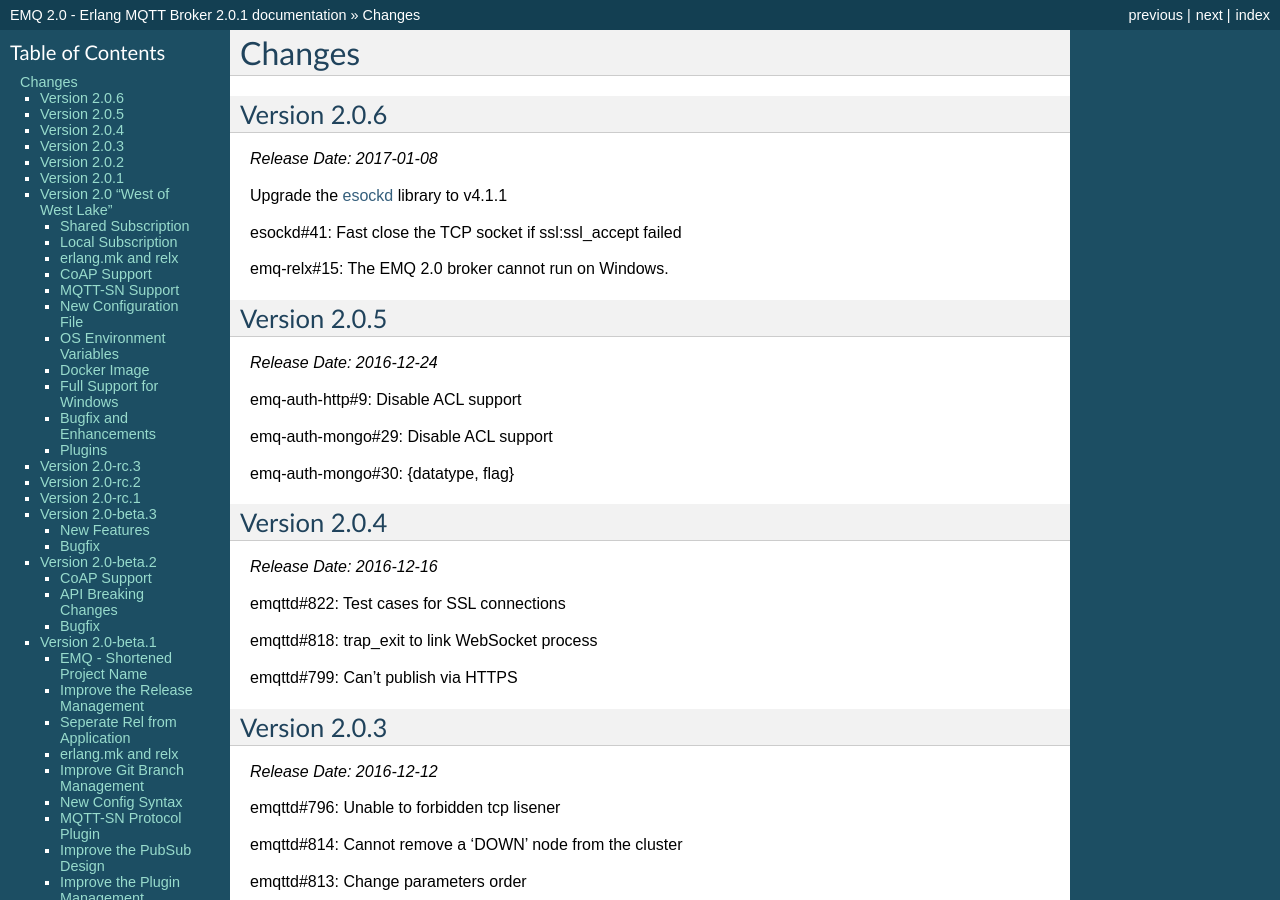
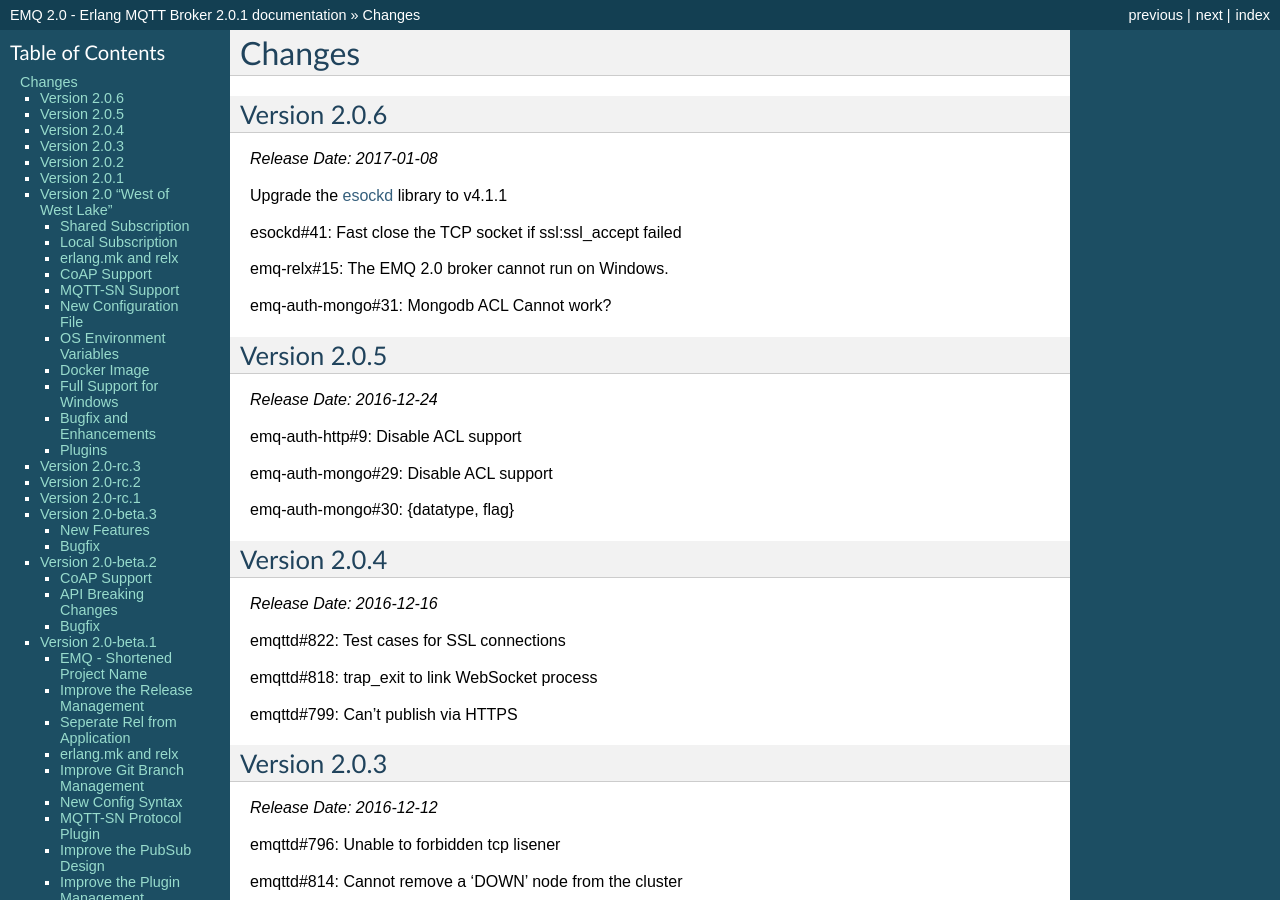
Before and after one commit to emqxarchive/emqx-docs-en, a Sphinx documentation site: the page built from source/changes.rst, in a window 1280 px wide and 900 px high. Built offline with Sphinx 7.4.7, drawn with Linux system fonts in a browser that asks for light colours.

Commit message:
Change: emq-auth-mongo#31

```diff
--- a/source/changes.rst
+++ b/source/changes.rst
@@ -18,6 +18,8 @@
 esockd#41: Fast close the TCP socket if ssl:ssl_accept failed
 
 emq-relx#15: The EMQ 2.0 broker cannot run on Windows.
+
+emq-auth-mongo#31: Mongodb ACL Cannot work?
 
 .. _release_2.0.5:
 
```
